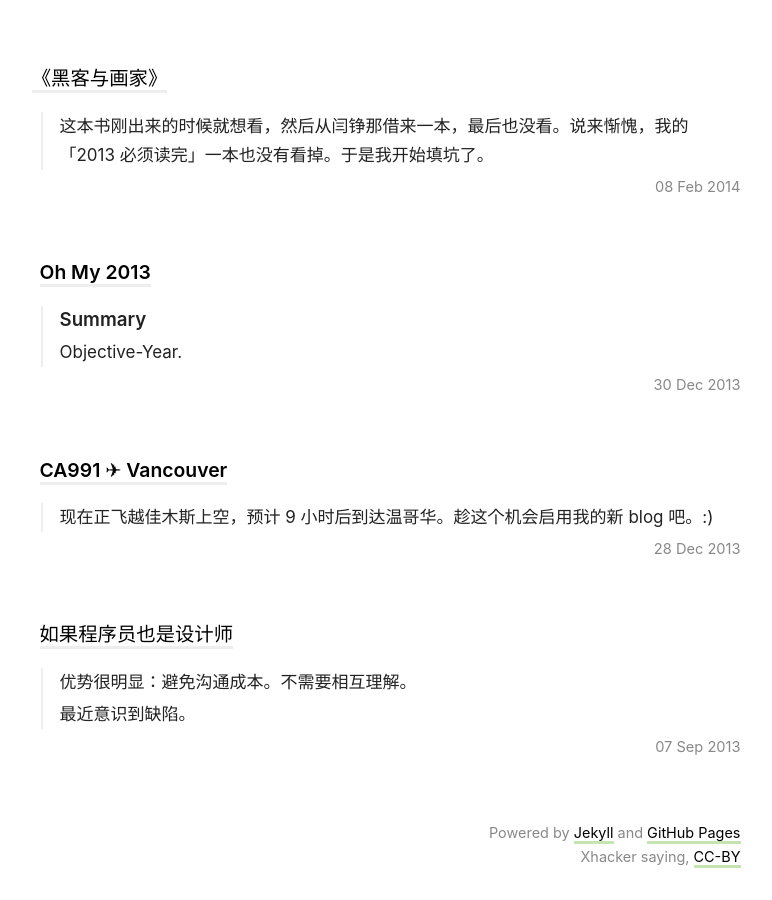
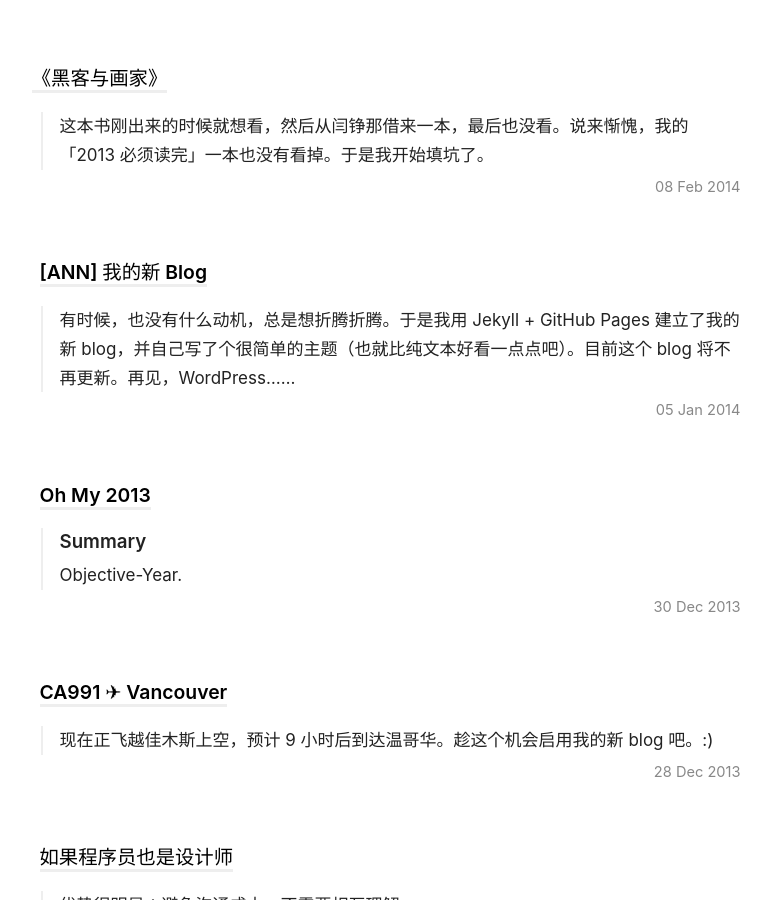
Before and after one commit to xhacker/xhacker.github.io, a Jekyll site: the page built from index.html, in a window 1280 px wide and 900 px high, scrolled down 11132 px. Shown: the whole window, without its empty margins (250-1022 px from the left). Built offline with Jekyll 4.4.1, drawn with Linux system fonts in a browser that asks for light colours; nearby versions of some CDN libraries.

Commit message:
[Backup] [ANN] 我的新 Blog

```diff
--- a/_posts/2013-09-07-if-programmer-is-also-designer.md
+++ b/_posts/2013-09-07-if-programmer-is-also-designer.md
@@ -14,3 +14,5 @@ title: 如果程序员也是设计师
 而若是设计师提供完整的方案，程序员认同后，就会开动脑筋实现。
 
 所以，作为一个程序员，要尽可能跳出去考虑问题。
+
+<p class="comment">/* 此文搬运自我的上一个 blog xhacker.shiyiquan.cn。*/</p>
--- /dev/null
+++ b/_posts/2014-01-05-my-new-blog.md
@@ -0,0 +1,12 @@
+---
+layout: post
+title: "[ANN] 我的新 Blog"
+---
+
+有时候，也没有什么动机，总是想折腾折腾。于是我用 Jekyll + GitHub Pages 建立了我的新 blog，并自己写了个很简单的主题（也就比纯文本好看一点点吧）。目前这个 blog 将不再更新。再见，WordPress……
+
+[http://blog.xhacker.im](http://blog.xhacker.im)
+
+欢迎大家光临订阅。:)
+
+<p class="comment">/* 此文搬运自我的上一个 blog xhacker.shiyiquan.cn。*/</p>
```
